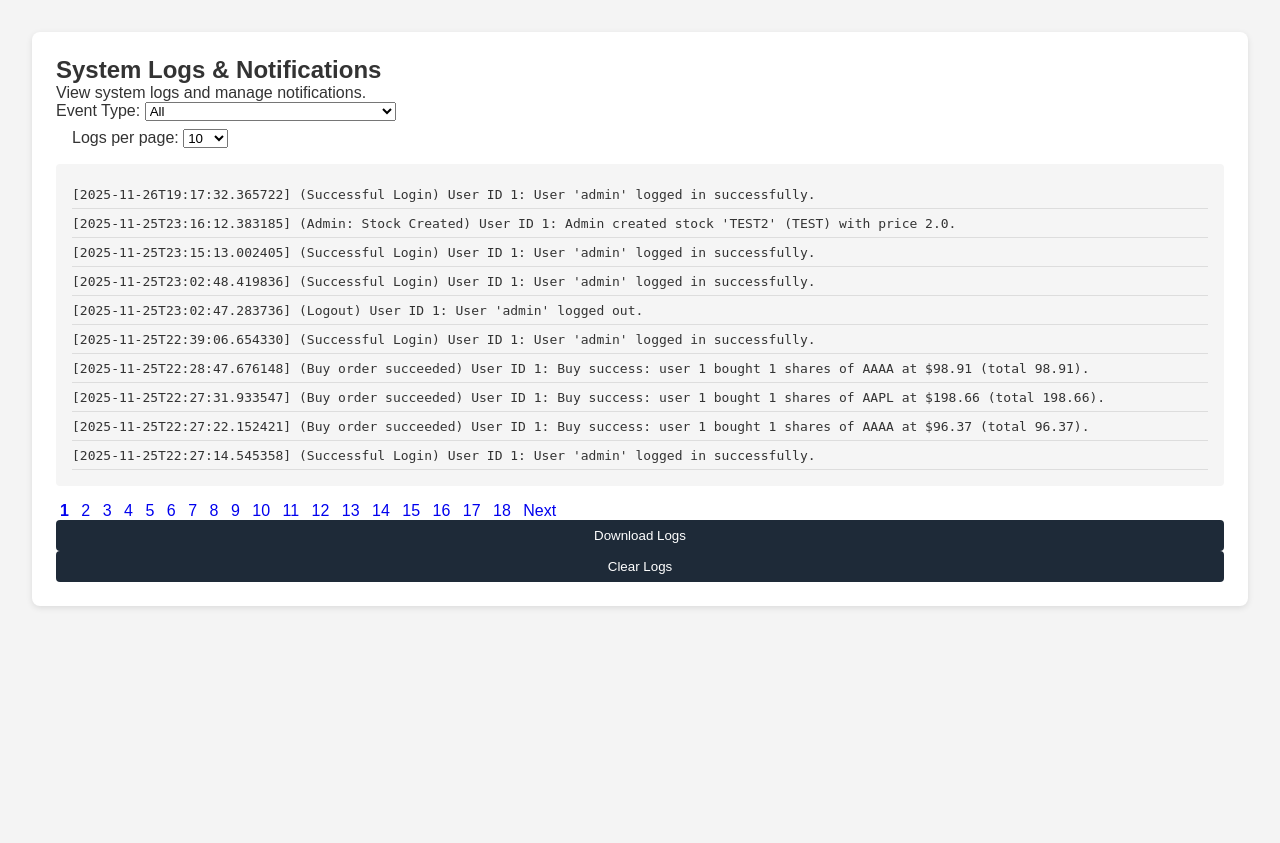
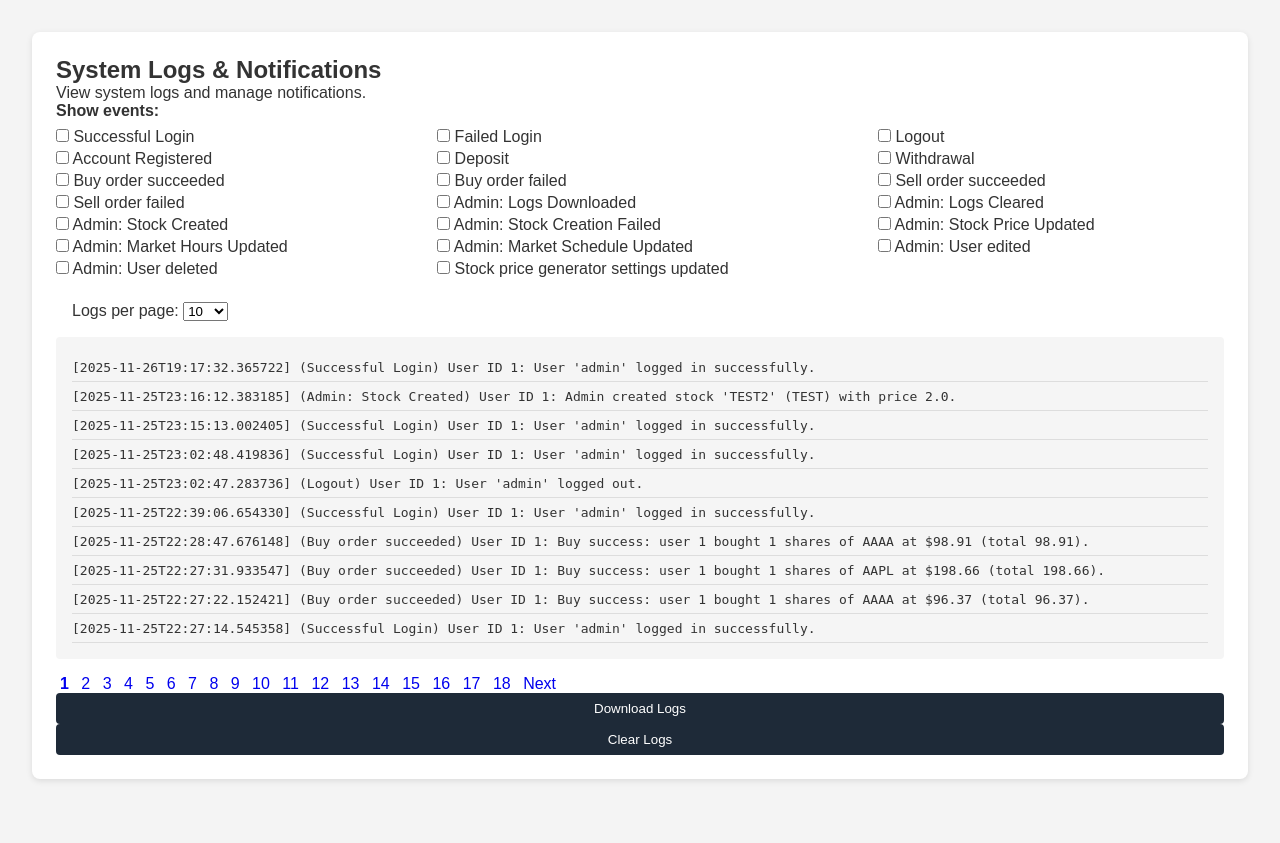
Before and after one commit to teag-asu/Equisense-Stock-Trading-System, a Flask app: page /admin/market/logs in a window 1280 px wide. Before the commit the page ends 608 px from the top, so only its background shows below. Run offline with Flask 3, Linux system fonts and the light colour scheme; a user stored in the database is signed in; data comes from the database, SQL or seed files in the repository; both versions use the stored data as it was after the commit.

Commit message:
Improved admin logs

```diff
--- a/app.py
+++ b/app.py
@@ -1217,34 +1217,38 @@ def admin_logs():
     if check:
         return check
 
-    # Pagination parameters
     page = int(request.args.get('page', 1))
     per_page = int(request.args.get('per_page', 10))
-    selected_type = request.args.get('type', 'all')
+
+    # Multi-select types
+    selected_types = request.args.getlist("type")  # list of strings
 
     conn = get_db_connection()
 
     # Base query
-    query = "SELECT * FROM logs"
+    base_query = "FROM logs"
     params = []
 
-    # Filter by event type if selected
-    if selected_type != 'all':
-        query += " WHERE type = ?"
-        params.append(int(selected_type))
-
-    # Count total entries for pagination
-    total_logs = conn.execute(query.replace('*', 'COUNT(*)'), params).fetchone()[0]
-
-    # Apply limit/offset for pagination
+    # Filtering
+    if selected_types:
+        placeholders = ",".join("?" for _ in selected_types)
+        base_query += f" WHERE type IN ({placeholders})"
+        params.extend(int(t) for t in selected_types)
+
+    # Count logs
+    count_query = "SELECT COUNT(*) " + base_query
+    total_logs = conn.execute(count_query, params).fetchone()[0]
+
+    # Pagination
     offset = (page - 1) * per_page
-    query += " ORDER BY timestamp DESC LIMIT ? OFFSET ?"
-    params.extend([per_page, offset])
-
-    logs = conn.execute(query, params).fetchall()
-    conn.close()
-
-    # Event type map for filter dropdown
+    log_query = (
+        "SELECT * " + base_query +
+        " ORDER BY timestamp DESC LIMIT ? OFFSET ?"
+    )
+
+    logs = conn.execute(log_query, params + [per_page, offset]).fetchall()
+    conn.close()
+
     event_types = {
         1: "Successful Login",
         2: "Failed Login",
@@ -1277,8 +1281,9 @@ def admin_logs():
         per_page=per_page,
         total_pages=total_pages,
         event_types=event_types,
-        selected_type=selected_type
+        selected_types=selected_types  # pass list
     )
+
 
 @app.route('/admin/market/logs/download')
 def admin_logs_download():
--- a/templates/admin_logs.html
+++ b/templates/admin_logs.html
@@ -10,26 +10,35 @@
     .pagination { margin-top: 1em; }
     .pagination a { margin: 0 0.25em; text-decoration: none; }
     .pagination a.active { font-weight: bold; }
+    .checkbox-grid { display: grid; grid-template-columns: repeat(3, auto); gap: 4px 20px; }
   </style>
 </head>
 <body>
 <main>
 <section class="panel">
+
   <h2>System Logs & Notifications</h2>
   <p>View system logs and manage notifications.</p>
 
-      <form method="get" style="margin-bottom: 1em;">
+  <!-- FILTER FORM -->
+  <form method="get" id="filterForm" style="margin-bottom: 1em;">
+
+    <label><strong>Show events:</strong></label>
+
+    <div class="checkbox-grid">
+      {% for id, label in event_types.items() %}
         <label>
-          Event Type:
-          <select name="event_type" onchange="this.form.submit()">
-            <option value="all" {% if selected_type=='all' %}selected{% endif %}>All</option>
-            {% for id, label in event_types.items() %}
-              <option value="{{ id }}" {% if selected_type|int == id %}selected{% endif %}>{{ label }}</option>
+          <input type="checkbox"
+                 name="type"
+                 value="{{ id }}"
+                 {% if id|string in selected_types %}checked{% endif %}
+                 onchange="document.getElementById('filterForm').submit()">
+          {{ label }}
+        </label>
       {% endfor %}
-          </select>
-        </label>
+    </div>
 
-        <label style="margin-left: 1em;">
+    <label style="margin-left: 1em; margin-top: 1em; display:block;">
       Logs per page:
       <select name="per_page" onchange="this.form.submit()">
         {% for n in [10,25,50,100] %}
@@ -37,8 +46,14 @@
         {% endfor %}
       </select>
     </label>
+
+    <!-- keep page = 1 on filter change -->
+    <input type="hidden" name="page" value="1">
+
   </form>
 
+
+  <!-- LOG DISPLAY -->
   <div style="background: #f5f5f5; padding: 1em; border-radius: 4px; max-height: 400px; overflow-y: auto;">
     {% for log in logs %}
       <div class="log-entry">
@@ -51,17 +66,23 @@
   </div>
 
 
+  <!-- PAGINATION -->
   <div class="pagination">
     {% if page > 1 %}
-          <a href="?page={{ page-1 }}&per_page={{ per_page }}&event_type={{ selected_type }}">Previous</a>
+      <a href="?page={{ page-1 }}&per_page={{ per_page }}{% for t in selected_types %}&type={{ t }}{% endfor %}">Previous</a>
     {% endif %}
 
     {% for p in range(1, total_pages+1) %}
-          <a href="?page={{ p }}&per_page={{ per_page }}&event_type={{ selected_type }}" class="{% if p==page %}active{% endif %}">{{ p }}</a>
+      <a href="?page={{ p }}&per_page={{ per_page }}{% for t in selected_types %}&type={{ t }}{% endfor %}"
+         class="{% if p==page %}active{% endif %}">
+         {{ p }}
+      </a>
     {% endfor %}
 
     {% if page < total_pages %}
-          <a href="?page={{ page+1 }}&per_page={{ per_page }}&event_type={{ selected_type }}">Next</a>
+      <a href="?page={{ page+1 }}&per_page={{ per_page }}{% for t in selected_types %}&type={{ t }}{% endfor %}">
+        Next
+      </a>
     {% endif %}
   </div>
 
@@ -71,12 +92,12 @@
     </button>
   </form>
 
-			<form action="{{ url_for('admin_logs_clear') }}" method="post" onsubmit="return confirm('Are you sure you want to clear all logs?');">
+  <form action="{{ url_for('admin_logs_clear') }}" method="post"
+        onsubmit="return confirm('Are you sure you want to clear all logs?');">
     <button type="submit" class="btn btn-danger">
       <i class="fas fa-trash"></i> Clear Logs
     </button>
   </form>
-		</div>
 
 </section>
 </main>
```
Also changed, not shown: a.py (deleted, +0 -17 lines), stock_trading.db, 1 other file. Lines whose indentation alone changed are shown as unchanged.
